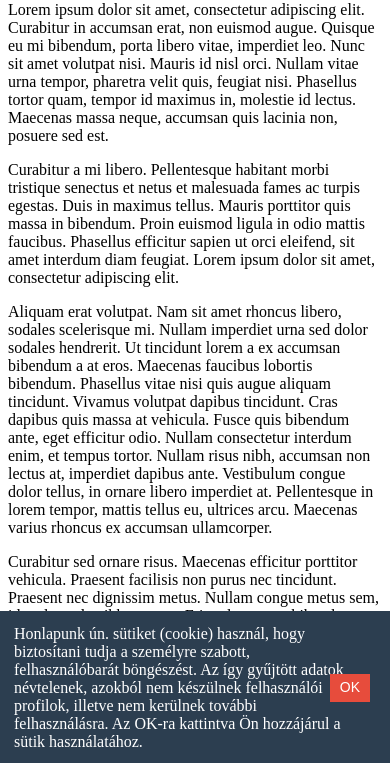
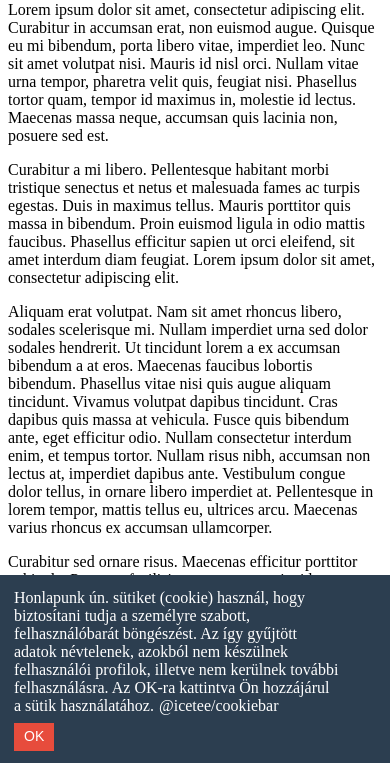
Before and after one commit to icetee/cookiebar, a website: page example/index.html in a window 390 px wide. Shown: the part 79-842 px from the top of the page. Drawn offline with Linux system fonts and the light colour scheme; files that its build step writes are made by us from their sources.

Commit message:
New template structure
+ Supported webpack
+ CSS modification

```diff
--- a/example/example.js
+++ b/example/example.js
@@ -22,8 +22,8 @@ ready(function() {
     debug: 1,
     content: {
       description: "Honlapunk ún. sütiket (cookie) használ, hogy biztosítani tudja a személyre szabott, felhasználóbarát böngészést. Az így gyűjtött adatok névtelenek, azokból nem készülnek felhasználói profilok, illetve nem kerülnek további felhasználásra. Az OK-ra kattintva Ön hozzájárul a sütik használatához.",
-            link: "",
-            href: "",
+      link: "@icetee/cookiebar",
+      href: "https://github.com/icetee/cookiebar",
       button: "OK"
     }
   });
--- a/gulpfile.js
+++ b/gulpfile.js
@@ -83,7 +83,7 @@ gulp.task('build', ['styles', 'scripts']);
 
 gulp.task('server', ['build'], function() {
     // Start server
-    server.run(['index.js']);
+    server.run(['test/server.js']);
 
     // Restart the server when file changes
     gulp.watch([paths.watch.css], ['styles'], server.notify);
@@ -93,7 +93,7 @@ gulp.task('server', ['build'], function() {
 // Events
 gulp.task('start', ['build'], function() {
     // Disable livereload
-    server.run(['index.js'], null, false);
+    server.run(['test/server.js'], null, false);
 });
 
 // Set default task
--- a/index.js
+++ /dev/null
@@ -1,17 +0,0 @@
-const express = require('express'),
-    pkg = require('./package.json'),
-    app = express(),
-    http = require('http'),
-    server = http.createServer(app);
-
-//Set static folders
-app.use(express.static('example'));
-app.use('/dist', express.static(__dirname + '/dist/'));
-
-app.get('/', function(req, res) {
-    res.sendFile('/example/index.html');
-});
-
-app.listen(pkg.config.port, function() {
-    console.log("Watching " + this.address().port);
-});
--- a/src/scripts/cookiebar.js
+++ b/src/scripts/cookiebar.js
@@ -1,4 +1,15 @@
-var Cookiebar = (function(doc) {
+(function(root, factory) {
+  if (typeof define === 'function' && define.amd) {
+    define([], function() {
+      return factory(root);
+    });
+  } else if (typeof exports === 'object') {
+    module.exports = factory(root);
+  } else {
+    root.Cookiebar = factory(root);
+  }
+}(typeof global !== 'undefined' ? global : typeof window !== 'undefined' ? window : this, function(window) {
+  var doc = window.document;
 
   function _(el) {
     if (!(this instanceof _)) {
@@ -71,7 +82,7 @@ var Cookiebar = (function(doc) {
 
   Vanilla.prototype.addEvent = function(el, type, handler) {
     return (el[window.attachEvent ? 'attachEvent' : 'addEventListener'](
-            (window.attachEvent ? 'on' : '')+type, handler, true
+      (window.attachEvent ? 'on' : '') + type, handler, true
     ));
   };
 
@@ -99,11 +110,11 @@ var Cookiebar = (function(doc) {
       cls: "cookiebar",
       cookie: "cookiebar",
       content: {
-                description: "Az oldal sütiket használ a működéshez. Szolgáltatásaink igénybevételével Ön beleegyezik a sütik használatába!",
-                link: "További információk",
+        description: "The site uses cookies to operate. By using our services you agree to use the cookies!",
+        link: "More information",
         href: "http://ec.europa.eu/ipg/basics/legal/cookies/index_en.htm",
-                button: "Elfogadom",
-                more: "Az EU-s jogszabályok értelmében fel kell hívnunk a figyelmét, hogy oldalaink sütiket (cookie) használnak. Ezek miniatűr, ártalmatlan fájlok, melyeket az ön gépére helyezünk el, hogy a szolgáltatásaink használatát egyszerűbbé tegyük az ön számára. A sütiket természetesen letilthatja a böngészőjében, azonban ha az Elfogadom feliratú gombra kattint, akkor elfogadja azok használatát."
+        button: "Accept",
+        more: ""
       },
       fade: {
         type: "in",
@@ -125,7 +136,9 @@ var Cookiebar = (function(doc) {
         self.accept();
       },
       winResize: function() {
-                if (self.accepted) { return; }
+        if (self.accepted) {
+          return;
+        }
         doc.body.style.marginBottom = self.bar.offsetHeight + "px";
       }
     };
@@ -182,14 +195,18 @@ var Cookiebar = (function(doc) {
 
   Cookiebar.prototype.html = function() {
     var html = '<div class="${cls}-wrapper">' +
+      '<div class="${cls}-content">' +
       '<div class="${cls}-desciption">${des}</div>' +
       '<div class="${cls}-link">' +
       '<a href="${href}">${link}</a>' +
       '</div>' +
+      '</div>' +
+      '<div class="${cls}-more" style="display: none;">${more}</div>' +
+      '<div class="${cls}-actions">' +
       '<div class="${cls}-button">' +
       '<button type="button" name="${cls}-button" class="${cls}-btn">${btn}</button>' +
       '</div>' +
-            '<div class="${cls}-more" style="display: none;">${more}</div>' +
+      '</div>' +
       '</div>';
 
     return v.parseTemplate(html, {
@@ -223,9 +240,12 @@ var Cookiebar = (function(doc) {
   };
 
   Cookiebar.prototype.draw = function() {
-        var self = this, btn;
+    var self = this,
+      btn;
 
-        if (self.accepted) { return; }
+    if (self.accepted) {
+      return;
+    }
 
     if (!self.bar) {
       self.bar = doc.createElement('div');
@@ -247,7 +267,9 @@ var Cookiebar = (function(doc) {
 
   Cookiebar.prototype.checkCookie = function() {
     this.accepted = this.getCookie(this.data.cookie) === "true";
-        if (!this.accepted) { this.draw(); }
+    if (!this.accepted) {
+      this.draw();
+    }
   };
 
   Cookiebar.prototype.getStatus = function() {
@@ -255,4 +277,4 @@ var Cookiebar = (function(doc) {
   };
 
   return Cookiebar;
-})(document);
+}));
--- a/src/styles/cookiebar.css
+++ b/src/styles/cookiebar.css
@@ -7,43 +7,73 @@
   left: 0;
   position: fixed;
   width: 100%;
+  z-index: 9;
 }
+
 .cookiebar-wrapper {
   height: 100%;
   overflow: hidden;
   padding: 14px;
-    width: 85%;
 }
+
+.cookiebar-content {
+  display: inline-block;
+  width: 90%;
+  vertical-align: middle;
+}
+
+.cookiebar-actions {
+  width: 10%;
+  display: inline-block;
+  vertical-align: middle;
+  text-align: center;
+}
+
 .cookiebar-desciption {
   display: inline;
-    font-size: 1em;
+  font-size: 16px;
 }
+
 .cookiebar-link {
   display: inline;
   padding-left: 5px;
 }
+
 .cookiebar-link a {
-    color: #3498db;
+  color: #fff;
   text-decoration: none;
 }
+
 .cookiebar-link a:hover {
   text-decoration: underline;
 }
+
+.cookiebar-button {
+  display: inline-block;
+  vertical-align: middle;
+  width: auto;
+}
+
 .cookiebar-btn {
   background: #e74c3c none repeat scroll 0 0;
   border: 0 none;
   color: #fff;
   cursor: pointer;
-    font-size: 0.875em;
+  font-size: 14px;
   height: 28px;
   padding: 0 10px 2px;
-    position: absolute;
-    right: 20px;
   text-transform: uppercase;
   margin: auto;
-    top: 0;
-    bottom: 0;
 }
+
 .cookiebar-btn:hover {
   background: #d34c37 none repeat scroll 0 0;
 }
+
+@media screen and (max-width: 767px) {
+  .cookiebar-actions {
+    width: 100%;
+    text-align: left;
+    margin: 8px 0 0 0;
+  }
+}
--- /dev/null
+++ b/test/server.js
@@ -0,0 +1,20 @@
+const path = require('path');
+const rootPath = path.resolve(__dirname, '..');
+
+const express = require('express');
+const pkg = require(rootPath + '/package.json');
+const app = express();
+const http = require('http');
+const server = http.createServer(app);
+
+//Set static folders
+app.use(express.static('example'));
+app.use('/dist', express.static(rootPath + '/dist/'));
+
+app.get('/', function(req, res) {
+  res.sendFile(rootPath + '/example/index.html');
+});
+
+app.listen(pkg.config.port, function() {
+  console.log("Watching " + this.address().port);
+});
```
Also changed, not shown: package.json (+5 -4 lines), README.md, dist/cookiebar.css, dist/cookiebar.js, dist/cookiebar.min.css, dist/cookiebar.min.js, 3 other files. Lines whose indentation alone changed are shown as unchanged.
